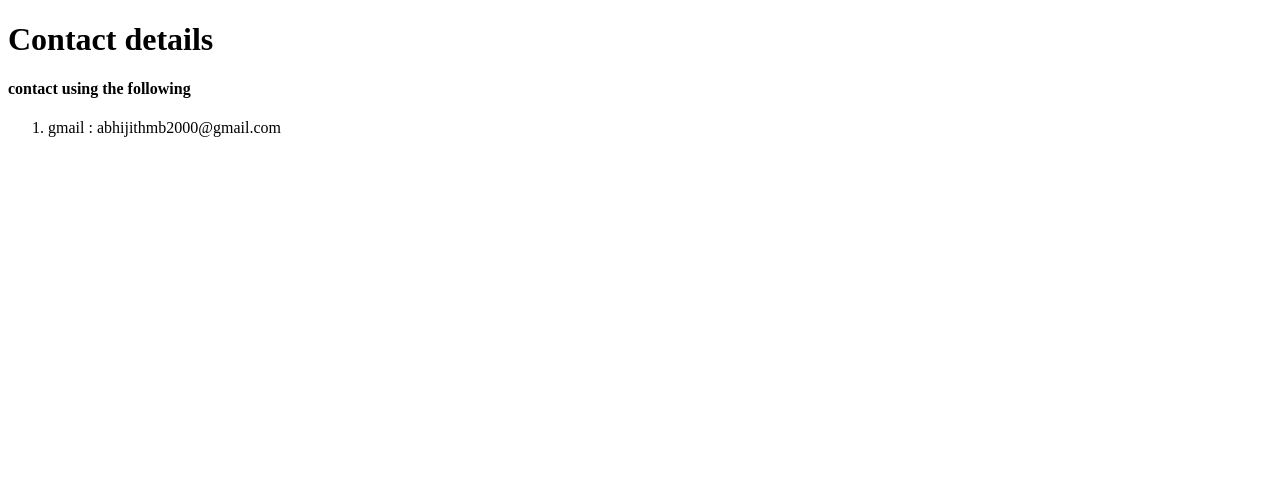
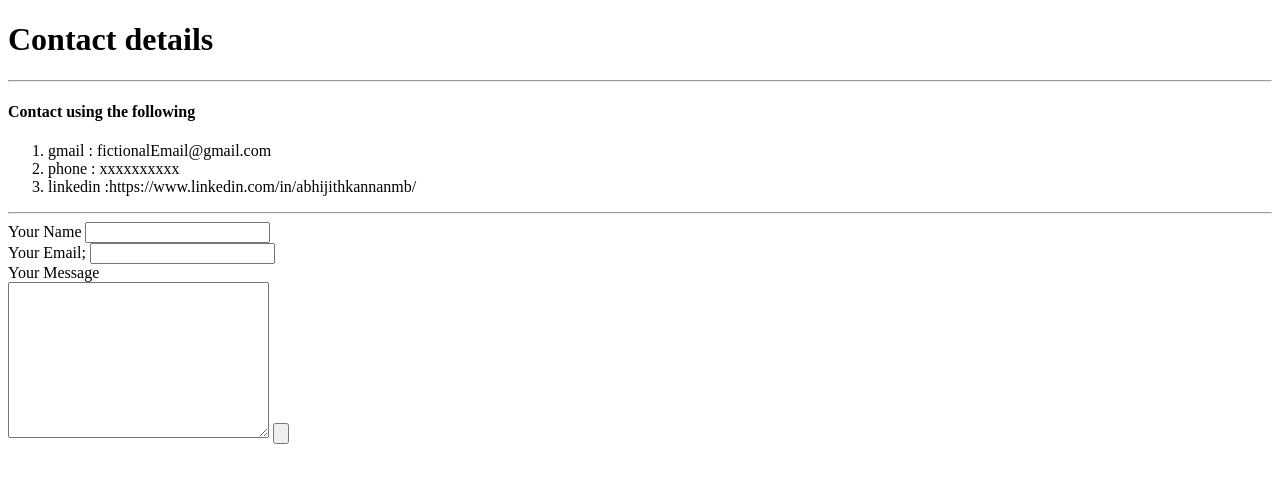
Before and after one commit to kannanabhi/cv, a plain HTML site: page contactme.html in a window 1280 px wide. Drawn offline with Linux system fonts and the light colour scheme.

Commit message:
added forms

```diff
--- a/contactme.html
+++ b/contactme.html
@@ -6,9 +6,24 @@
   </head>
   <body>
     <h1>Contact details</h1>
-     <h4>contact using the following</h4>
+    <hr>
+     <h4><strong>Contact using the following</strong></h4>
        <ol>
-         <li>gmail : abhijithmb2000@gmail.com</li>
+         <li>gmail : fictionalEmail@gmail.com</li>
+         <li>phone : xxxxxxxxxx</li>
+         <li>linkedin :https://www.linkedin.com/in/abhijithkannanmb/ </li>
        </ol>
+     <hr>
+
+     <form class="" action="mailto:abhijithmb2000@gmail.com" method="post" enctype="text/plain">
+         <label for="">Your Name</label>
+         <input type="text" name="yourName" value="">  <br>
+         <label for="">Your Email;</label>
+         <input type="email" name="yourEmail" value="">  <br>
+         <label for="">Your Message</label> <br>
+         <textarea name="yourMessage" rows="10" cols="30"></textarea>
+         <input type="submit" name="" value="">
+
+     </form>
   </body>
 </html>
```
